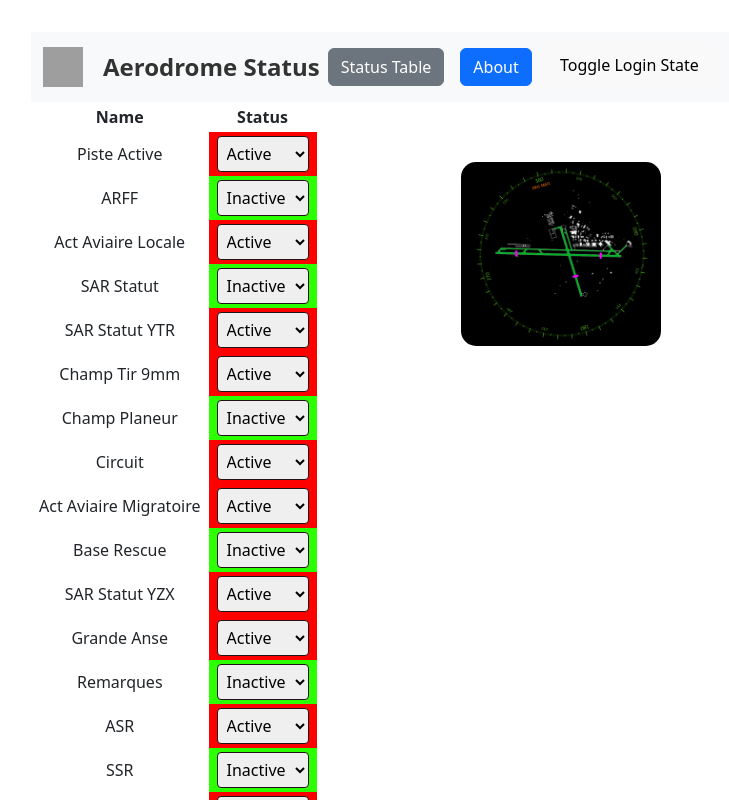
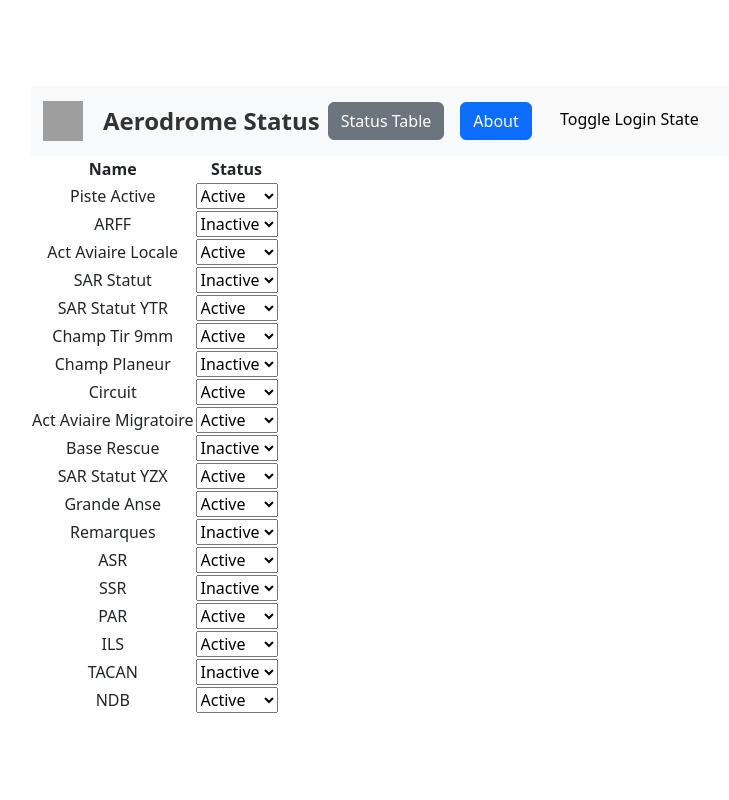
Before and after one commit to carrollcompute/Aerodrome, a React (Vite) app in the folder aerodrome_react_app/: page / in a window 1280 px wide. Both pictures are taken after a click on the button "Toggle Login State". Shown: the top 800 px of the page, without its empty margins (259-988 px from the left). Built offline with nearby package versions, Linux system fonts and the light colour scheme; grey boxes are pictures that could not be loaded.

Commit message:
Combined Status components into single file

```diff
--- a/aerodrome_react_app/src/App/App.tsx
+++ b/aerodrome_react_app/src/App/App.tsx
@@ -1,7 +1,7 @@
 import './App.css'
 import NavBar from './NavBar/NavBar';
 import About from './About/About';
-import AppContainer from './AppContainer';
+import Status from './Status/Status';
 import { BrowserRouter as Router, Route, Link, Routes } from 'react-router-dom';
 import { LoginProvider } from './LoginContext';
 
@@ -13,7 +13,7 @@ const App: React.FC = () => {
         <LoginProvider>
           <NavBar />
           <Routes>
-            <Route path="/" element={<AppContainer />} />
+            <Route path="/" element={<Status />} />
             <Route path="/about" element={<About />} />
           </Routes>
         </LoginProvider>
--- a/aerodrome_react_app/src/App/AppContainer.css
+++ /dev/null
@@ -1,12 +0,0 @@
-.app-container {
-    display: flex;
-    justify-content: space-between;
-    align-items: start;
-    gap: 20px;
-}
-
-/* Make both StatusForm and AerodromeImage each take half of the container width */
-.app-container > * {
-    flex: 1;
-    max-width: 50%;  /* Ensure that each child doesn't grow beyond half of the container width */
-}
--- a/aerodrome_react_app/src/App/AppContainer.tsx
+++ /dev/null
@@ -1,21 +0,0 @@
-import React from 'react';
-import StatusTable from './Status/StatusTable';
-import StatusForm from './Status/StatusForm';
-import AerodromeImage from './Status/AerodromeImage';
-import { initialData } from './Status/StatusData';
-import { useLogin } from './LoginContext';
-import './AppContainer.css';
-
-const AppContainer: React.FC = () => {
-
-  const { isLoggedIn } = useLogin();
-
-  return (
-    <div className="app-container">
-      {isLoggedIn ? <StatusForm /> : <StatusTable data={initialData} />}
-      <AerodromeImage />
-    </div>
-  );
-}
-
-export default AppContainer;
--- /dev/null
+++ b/aerodrome_react_app/src/App/Status/Status.tsx
@@ -0,0 +1,87 @@
+
+import React, { useState, useContext } from 'react';
+import './Status.css';
+import { initialData } from '../../data/StatusData';
+import { useLogin } from '../LoginContext';
+
+export interface StatusItem {
+  Name: string;
+  Status: string;
+}
+
+interface StatusTableComponentProps {
+  data: { [key: string]: StatusItem };
+  children: (item: StatusItem, key: string) => React.ReactNode;
+}
+
+const StatusTableComponent: React.FC<StatusTableComponentProps> = ({ data, children }) => {
+  return (
+    <table className="status-table">
+      <thead>
+        <tr>
+          <th>Name</th>
+          <th>Status</th>
+        </tr>
+      </thead>
+      <tbody>
+        {Object.entries(data).map(([key, item]) => (
+          <tr key={key}>
+            <td>{item.Name}</td>
+            <td className={`status-${item.Status.toLowerCase()}`}>
+              {children(item, key)}
+            </td>
+          </tr>
+        ))}
+      </tbody>
+    </table>
+  );
+}
+
+const STATUS_ACTIVE = 'Active';
+const STATUS_INACTIVE = 'Inactive';
+
+const StatusForm: React.FC<{ data: { [key: string]: StatusItem }; }> = ({ data: initialData }) => {
+  const [data, setData] = useState<{ [key: string]: StatusItem }>(initialData);
+
+  const handleStatusChange = (key: string, newStatus: string) => {
+    setData(prevData => ({
+      ...prevData,
+      [key]: {
+        ...prevData[key],
+        Status: newStatus,
+      },
+    }));
+  };
+
+  return (
+    <form>
+      <StatusTableComponent data={data}>
+        {(item, key) => (
+          <select
+            key={key}
+            value={item.Status}
+            onChange={(e) => handleStatusChange(key, e.target.value)}
+          >
+            <option value={STATUS_ACTIVE}>{STATUS_ACTIVE}</option>
+            <option value={STATUS_INACTIVE}>{STATUS_INACTIVE}</option>
+          </select>
+        )}
+      </StatusTableComponent>
+    </form>
+  );
+};
+
+const StatusTable: React.FC<{ data: { [key: string]: StatusItem }; }> = ({ data }) => {
+  return (
+    <StatusTableComponent data={data}>
+      {(item) => item.Status}
+    </StatusTableComponent>
+  );
+}
+
+const Status: React.FC = () => {
+  const { isLoggedIn } = useLogin();
+  return isLoggedIn ? <StatusForm data={initialData} /> : <StatusTable data={initialData} />;
+}
+
+export default Status;
--- a/aerodrome_react_app/src/App/Status/StatusForm.css
+++ /dev/null
@@ -1,49 +0,0 @@
-/* Style for the table */
-.status-form-table table {
-    width: 100%;
-    border-collapse: collapse;
-    margin-top: 20px;
-}
-
-/* Header styles */
-.status-form-table th {
-    background-color: #181c8d;
-    color: #fafafa;
-    padding: 10px 15px;
-    text-align: left;
-    border-bottom: 1px solid #e0e0e0;
-}
-
-
-.status-form-table tr {
-    height: 10px;  /* Adjust this value to your preference */
-}
-
-/* Ensure content inside the cells is centered vertically */
-.status-form-table td {
-    vertical-align: middle;
-    padding: 2px 2px;  /* Adding some padding for better appearance, adjust as needed */
-}
-
-/* Dropdown styles */
-select {
-    padding: 5px;
-    border-radius: 4px;
-    border: 1px solid #201212;
-}
-
-/* If you want to add some hover effects on rows */
-tr:hover {
-    background-color: #ccf9d8;
-}
-
-
-.status-active {
-    color: red;
-    background-color: rgb(255, 0, 0);
-}
-
-.status-inactive {
-    color: green;
-    background-color: rgb(43, 255, 0);
-}
--- a/aerodrome_react_app/src/App/Status/StatusForm.tsx
+++ /dev/null
@@ -1,39 +0,0 @@
-import React, { useState } from 'react';
-import './StatusForm.css';
-import { initialData } from './StatusData';
-import StatusTableComponent, { StatusItem } from './StatusTableComponent'; // Import StatusItem here
-
-const STATUS_ACTIVE = 'Active';
-const STATUS_INACTIVE = 'Inactive';
-
-const StatusForm: React.FC = () => {
-  const [data, setData] = useState<{ [key: string]: StatusItem }>(initialData);
-
-  const handleStatusChange = (key: string, newStatus: string) => {
-    setData((prevData) => ({
-      ...prevData,
-      [key]: {
-        ...prevData[key],
-        Status: newStatus,
-      },
-    }));
-  };
-
-  return (
-    <form>
-      <StatusTableComponent data={data}>
-        {(item, key) => (
-          <select
-            value={item.Status}
-            onChange={(e) => handleStatusChange(key, e.target.value)}
-          >
-            <option value={STATUS_ACTIVE}>{STATUS_ACTIVE}</option>
-            <option value={STATUS_INACTIVE}>{STATUS_INACTIVE}</option>
-          </select>
-        )}
-      </StatusTableComponent>
-    </form>
-  );
-};
-
-export default StatusForm;
--- a/aerodrome_react_app/src/App/Status/StatusTable.css
+++ /dev/null
@@ -1,19 +0,0 @@
-/* This can be similar or identical to StatusForm.css, depending on your desired design */
-
-/* Sample style (you can expand or adjust as needed) */
-.status-table tr {
-    height: 30px;
-}
-
-.status-table td {
-    vertical-align: middle;
-    padding: 4px 8px;
-}
-
-.status-active {
-    color: red
-}
-
-.status-inactive {
-    color: green;
-}
--- a/aerodrome_react_app/src/App/Status/StatusTable.tsx
+++ /dev/null
@@ -1,17 +0,0 @@
-import React from 'react';
-import './StatusTable.css';
-import StatusTableComponent, { StatusItem } from './StatusTableComponent'; // Import StatusItem here
-
-interface StatusTableProps {
-  data: { [key: string]: StatusItem };
-}
-
-const StatusTable: React.FC<StatusTableProps> = ({ data }) => {
-  return (
-    <StatusTableComponent data={data}>
-      {(item) => item.Status}
-    </StatusTableComponent>
-  );
-}
-
-export default StatusTable;
--- a/aerodrome_react_app/src/App/Status/StatusTableComponent.css
+++ /dev/null
@@ -1,35 +0,0 @@
-/* Common table styles */
-.status-table,
-.status-form-table {
-  width: 100%;
-  border-collapse: collapse;
-}
-
-th, td {
-  width: max-content;
-  border: 1px solid rgb(255, 255, 255);
-  padding: 8px;
-  text-align: left;
-}
-
-/* Common status styles */
-.status-active {
-  color: green;
-  background-color: white;
-}
-
-.status-inactive {
-  color: rgb(0, 0, 0);
-  background-color: rgba(255, 0, 0, 0.588);
-}
-
-
-tr:hover {
-    background-color: #ccf9d8;
-}
-
-/* Set the width for the first column */
-th:first-child, td:first-child {
-    width: 400px;
-
-  }
--- a/aerodrome_react_app/src/App/Status/StatusTableComponent.tsx
+++ /dev/null
@@ -1,36 +0,0 @@
-import React from 'react';
-
-export interface StatusItem {
-  Name: string;
-  Status: string;
-}
-
-interface StatusTableComponentProps {
-  data: { [key: string]: StatusItem };
-  children: (item: StatusItem, key: string) => React.ReactNode;
-}
-
-const StatusTableComponent: React.FC<StatusTableComponentProps> = ({ data, children }) => {
-  return (
-    <table className="status-table">
-      <thead>
-        <tr>
-          <th>Name</th>
-          <th>Status</th>
-        </tr>
-      </thead>
-      <tbody>
-        {Object.entries(data).map(([key, item]) => (
-          <tr key={key}>
-            <td>{item.Name}</td>
-            <td className={`status-${item.Status.toLowerCase()}`}>
-              {children(item, key)}
-            </td>
-          </tr>
-        ))}
-      </tbody>
-    </table>
-  );
-}
-
-export default StatusTableComponent;
```
Also changed, not shown: aerodrome_react_app/src/App/Status/Status.css (added), aerodrome_react_app/src/data/StatusData.ts (renamed from aerodrome_react_app/src/App/Status/StatusData.ts).
